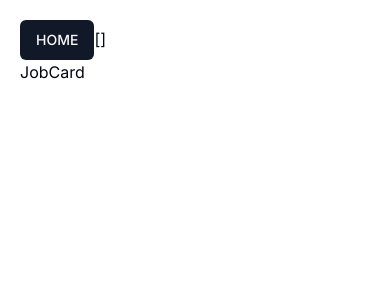
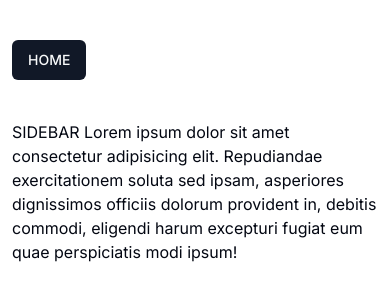
Before and after one commit to amaben2020/flex-jobs, a Next.js app: page / in a window 390 px wide. Shown: the top 300 px of the page. Built offline with nearby package versions, Linux system fonts and the light colour scheme; no server answers; the database is empty.

Commit message:
creating the homepage layout

```diff
--- a/src/app/page.tsx
+++ b/src/app/page.tsx
@@ -13,10 +13,22 @@ export default async function Home() {
   });
 
   return (
-    <main className="p-5">
+    <main className=" m-auto my-10 max-w-5xl space-y-10 px-3">
       <Button>HOME</Button>
-      {JSON.stringify(jobs)}
-      <JobCard />
+
+      <section className="block justify-between gap-x-10 space-y-10 md:flex md:space-y-0">
+        <div className="max-w-full md:max-w-[260px]">
+          SIDEBAR Lorem ipsum dolor sit amet consectetur adipisicing elit.
+          Repudiandae exercitationem soluta sed ipsam, asperiores dignissimos
+          officiis dolorum provident in, debitis commodi, eligendi harum
+          excepturi fugiat eum quae perspiciatis modi ipsum!
+        </div>
+        <div className="flex-grow space-y-10">
+          {jobs.map((job) => (
+            <JobCard key={job.id} job={job} />
+          ))}
+        </div>
+      </section>
     </main>
   );
 }
--- a/src/components/Card/index.tsx
+++ b/src/components/Card/index.tsx
@@ -1,5 +1,33 @@
-const JobCard = () => {
-  return <div>JobCard</div>;
+import { Job } from "@prisma/client";
+import { Banknote, Clock, Globe2, MapPin } from "lucide-react";
+import Image from "next/image";
+interface IJob {
+  job: Job;
+}
+const JobCard = ({ job }: IJob) => {
+  console.log(job);
+  return (
+    <div className="flex justify-between border">
+      <div>
+        <Image
+          width={100}
+          height={100}
+          className="self-center rounded-lg"
+          src={job.companyLogo || ""}
+          alt=""
+        />
+      </div>
+
+      <div className="flex-grow">
+        <h3>{job.title}</h3>
+        <Banknote size={16} />
+        <Globe2 />
+        <MapPin />
+        <Clock />
+        {/* <p>{job.description}</p> */}
+      </div>
+    </div>
+  );
 };
 
 export default JobCard;
```
